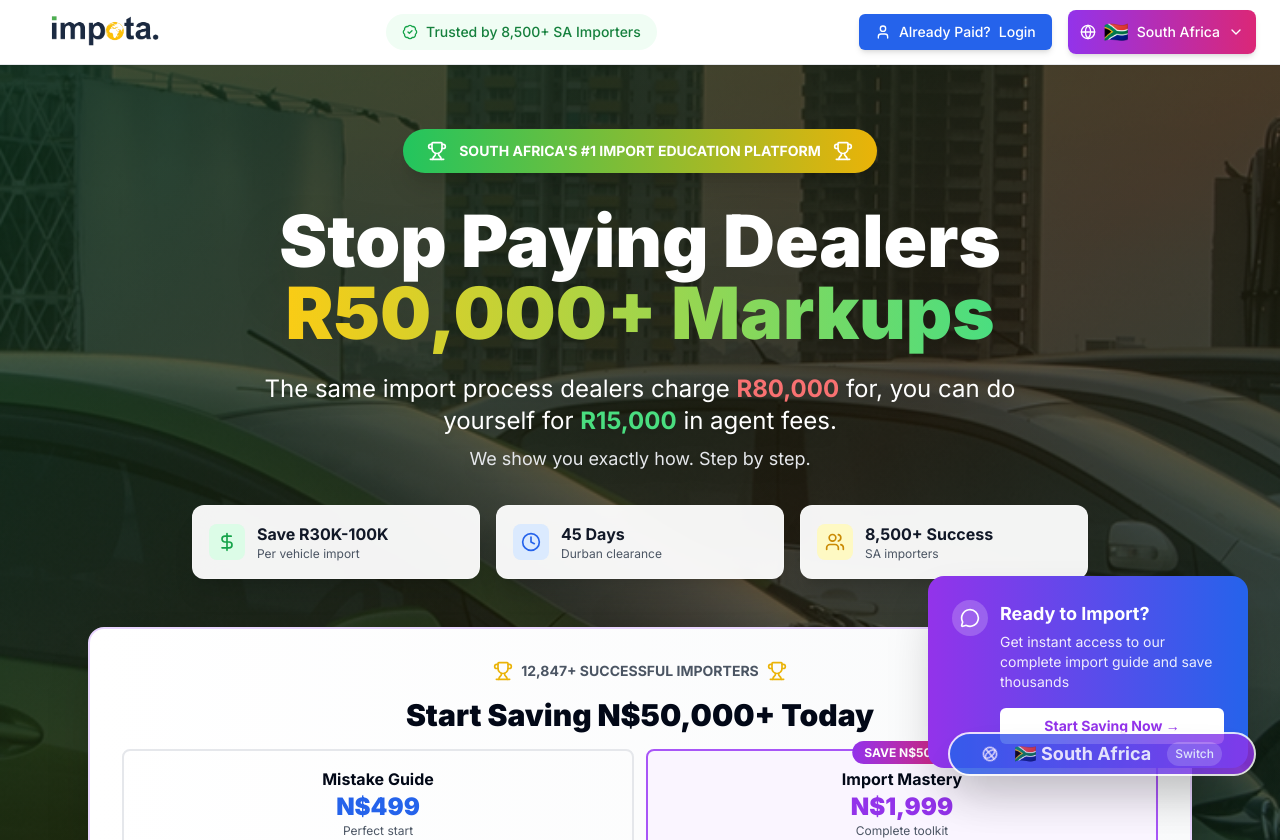
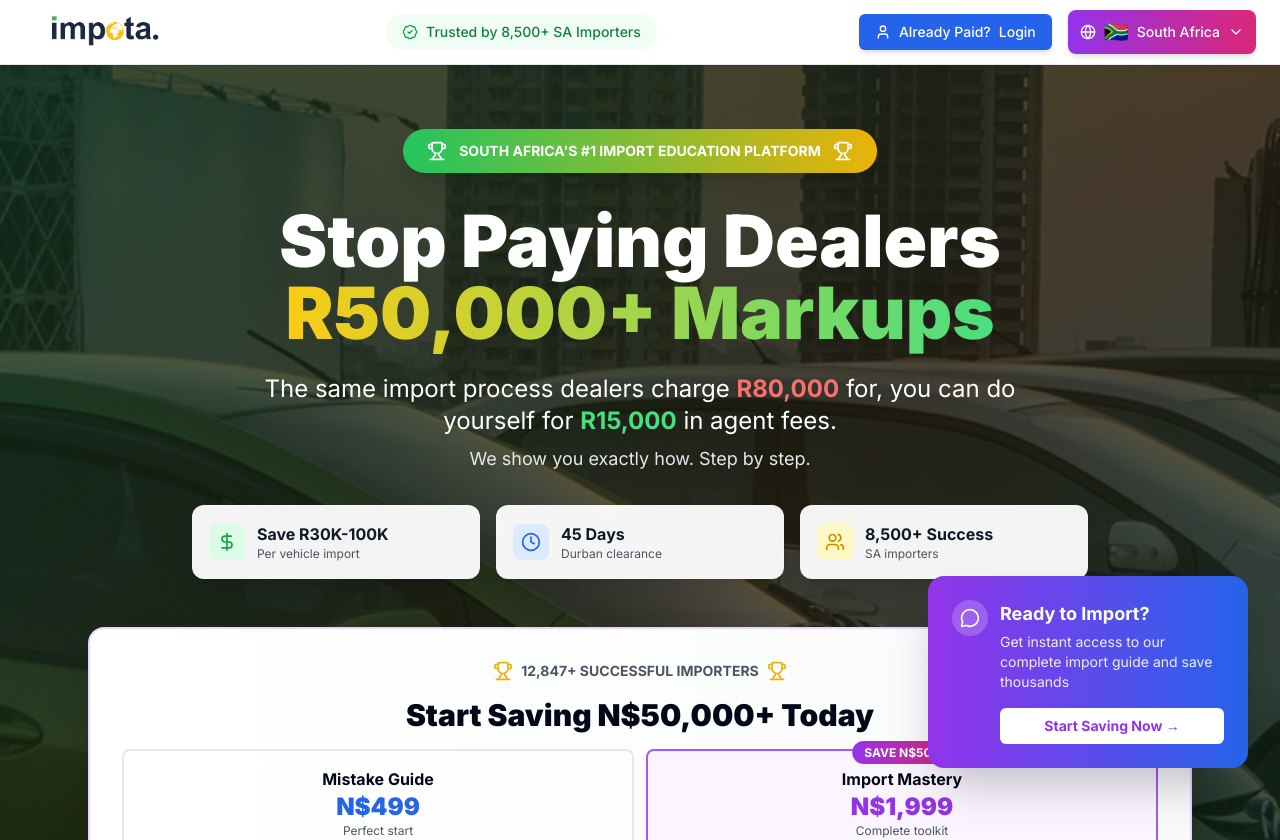
Before and after one commit to Mvula88/calculator, a Next.js app: page /za/guide in a window 1280 px wide. Shown: the top 840 px of the page. Built offline with nearby package versions, Linux system fonts and the light colour scheme.

Commit message:
Make country selector more subtle - moved to top right, removed animations

```diff
--- a/components/CountrySelector.tsx
+++ b/components/CountrySelector.tsx
@@ -51,18 +51,16 @@ export default function CountrySelector() {
 
   return (
     <>
-      {/* Floating Country Selector Button - More Prominent */}
-      <div className="fixed bottom-6 right-6 z-50">
+      {/* Subtle Country Selector - Top Right Corner */}
+      <div className="fixed top-4 right-4 z-40">
         <Button
           onClick={() => setIsOpen(!isOpen)}
-          className="rounded-full shadow-2xl bg-gradient-to-r from-blue-600 to-purple-600 text-white border-2 border-white hover:from-blue-700 hover:to-purple-700 transform hover:scale-105 transition-all duration-200 animate-pulse"
-          size="lg"
+          className="rounded-full shadow-md bg-white/90 backdrop-blur-sm text-gray-700 border border-gray-200 hover:bg-white hover:shadow-lg transition-all duration-200"
+          size="sm"
         >
-          <Globe className="h-6 w-6 mr-2 animate-spin-slow" />
-          <span className="font-bold text-lg">{current.flag} {current.name}</span>
-          <span className="ml-2 text-xs bg-white/20 px-2 py-1 rounded-full">
-            Switch
-          </span>
+          <span className="text-lg mr-1">{current.flag}</span>
+          <span className="font-medium text-sm">{current.code.toUpperCase()}</span>
+          <Globe className="h-3 w-3 ml-1.5 text-gray-400" />
         </Button>
       </div>
 
```
